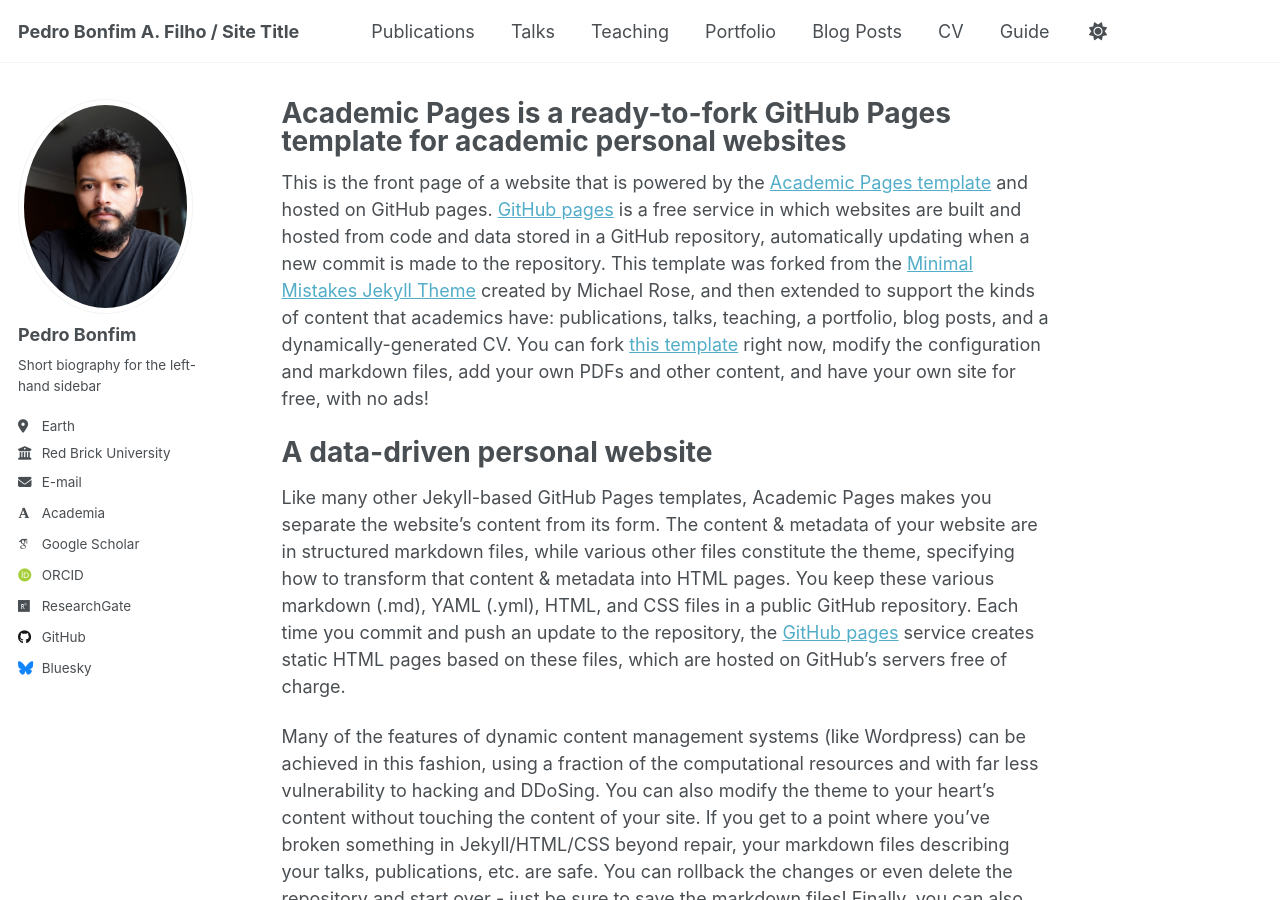
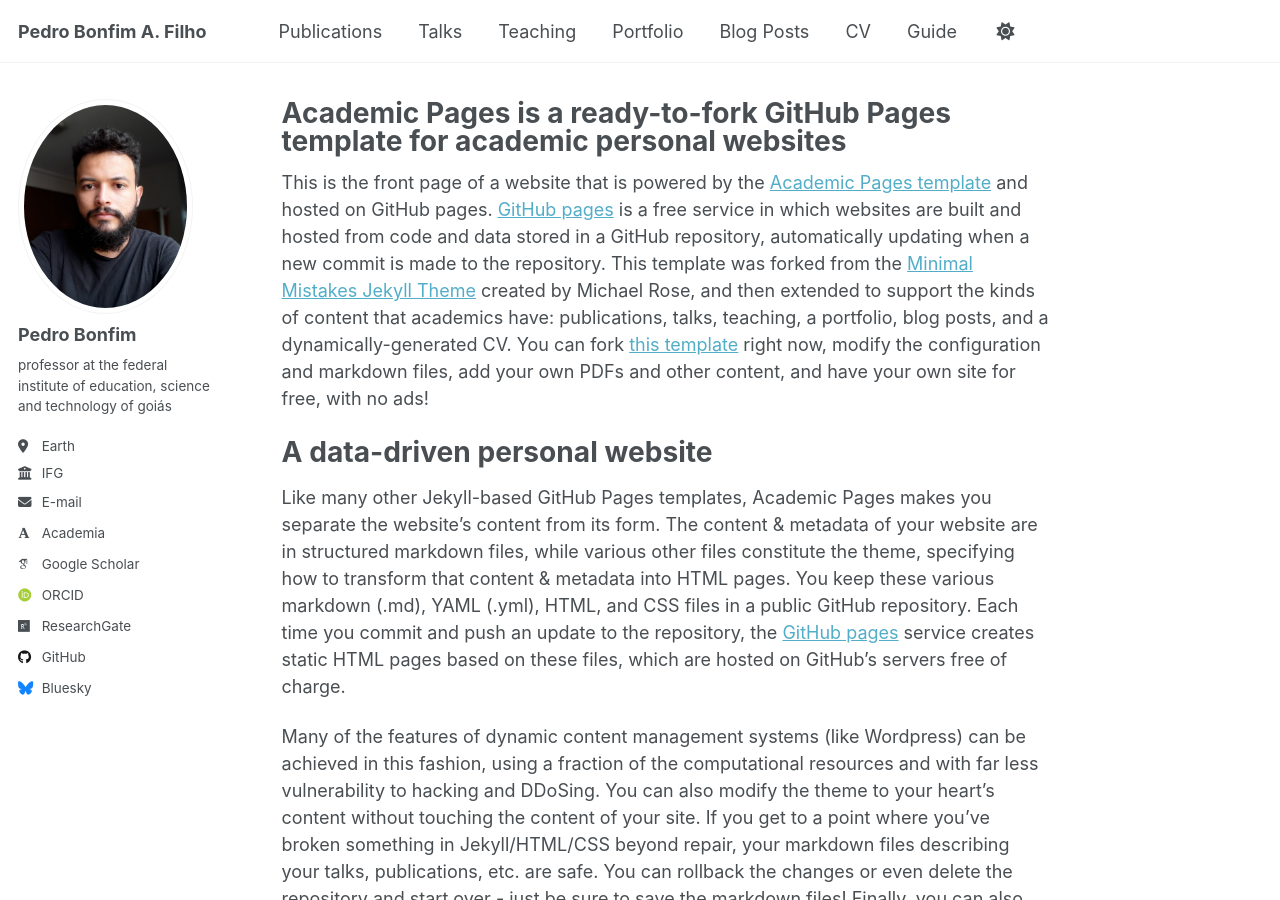
Before and after one commit to pedroassuncaofilho/pedroassuncaofilho.github.io, a Jekyll site: the page built from _pages/about.md, in a window 1280 px wide and 900 px high. Built offline with Jekyll 4.4.1, drawn with Linux system fonts in a browser that asks for light colours; some web fonts are replaced.

Commit message:
Update _config.yml

```diff
--- a/_config.yml
+++ b/_config.yml
@@ -9,7 +9,7 @@
 # Basic Site Settings
 locale                   : "pt-BR"
 site_theme               : "default"
-title                    : "Pedro Bonfim A. Filho / Site Title"
+title                    : "Pedro Bonfim A. Filho "
 title_separator          : "-"
 name                     : &name "Pedro Bonfim A. Filho"
 description              : &description "Professor de Matemática"
@@ -25,9 +25,9 @@ author:
   avatar           : "your-photo.png"
   name             : "Pedro Bonfim"
   pronouns         : # example: "she/her"
-  bio              : "Short biography for the left-hand sidebar"
+  bio              : "professor at the federal institute of education, science and technology of goiás"
   location         : "Earth"
-  employer         : "Red Brick University"
+  employer         : "IFG"
   uri              : # URL
   email            : "pedro.filho@ifg.edu.br"
 
```
